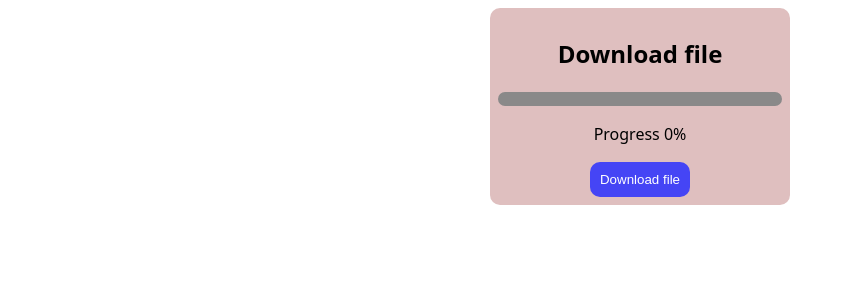
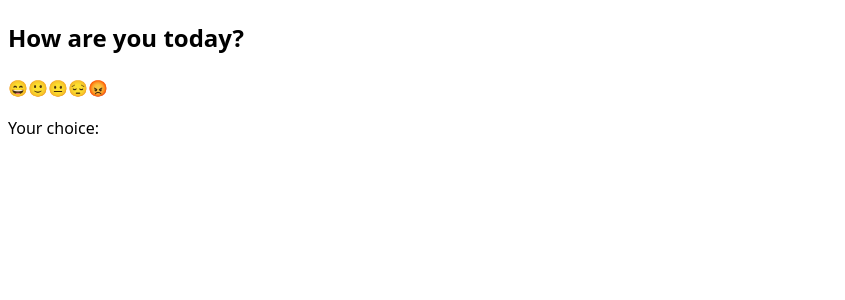
Before and after one commit to shapel3/react-05-12-2025, a React (Vite) app: page / in a window 1280 px wide. Shown: the top 300 px of the page, without its empty margins (0-845 px from the left). Built offline with nearby package versions, Linux system fonts and the light colour scheme.

Commit message:
started Mood History

```diff
--- a/src/App.jsx
+++ b/src/App.jsx
@@ -1,11 +1,12 @@
-import UploadFile from "./components/UploadFile/UploadFile";
+import MoodTracker from "./components/MoodTracker/MoodTracker";
+
 
 
 
 function App() {
   return (
     <>
-     <UploadFile />
+     <MoodTracker/>
     </>
   );
 }
--- /dev/null
+++ b/src/components/MoodTracker/MoodTracker.jsx
@@ -0,0 +1,26 @@
+import {useState, useEffect} from 'react';
+
+const STORAGEKEY = 'moodHistory'
+const moods = ["😄", "🙂", "😐", "😔", "😡"];
+const MoodTracker = () => {
+    const [selectedMood, setSelectedMood] = useState('');
+    const [moodHistory, setMoodHistory] = useState([]);
+    const chooseMood = (mood) => {
+        setSelectedMood(mood);
+        setMoodHistory((prevHistory)=>([...prevHistory,selectedMood]))
+    }
+    const showMood = (mood) => <span key={mood} onClick={()=>chooseMood(mood)}>{mood}</span>
+    useEffect(() => {
+       localStorage.setItem(STORAGEKEY , JSON.stringify(moodHistory)  )
+    }, [selectedMood]);
+    return (
+        <section>
+            <h2>How are you today?</h2>
+            <div>{moods.map(showMood)}</div>
+            <p>Your choice:{selectedMood}</p>
+        </section>
+    );
+
+}
+
+export default MoodTracker;
```
